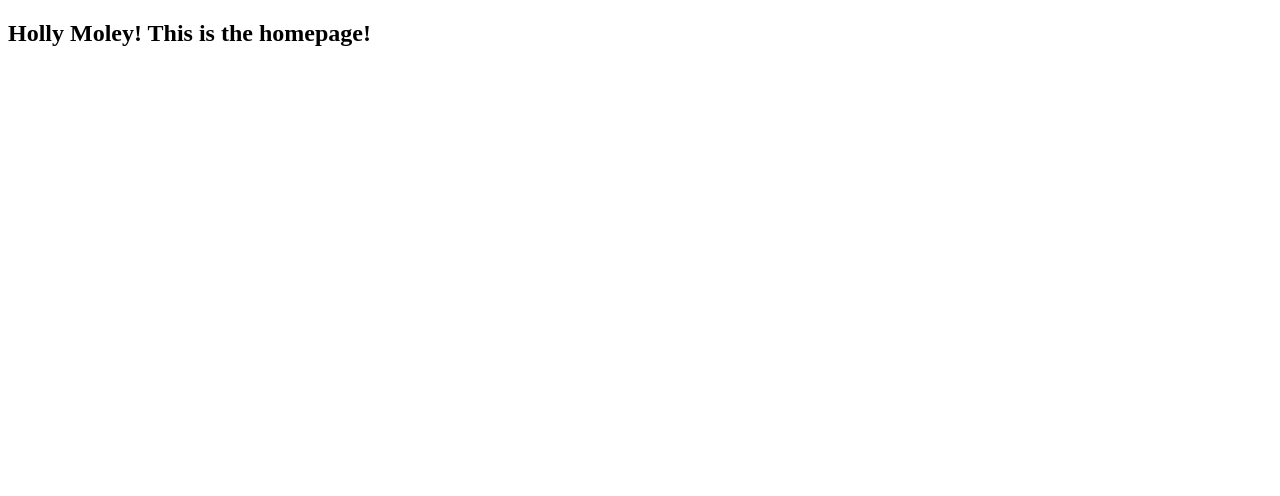
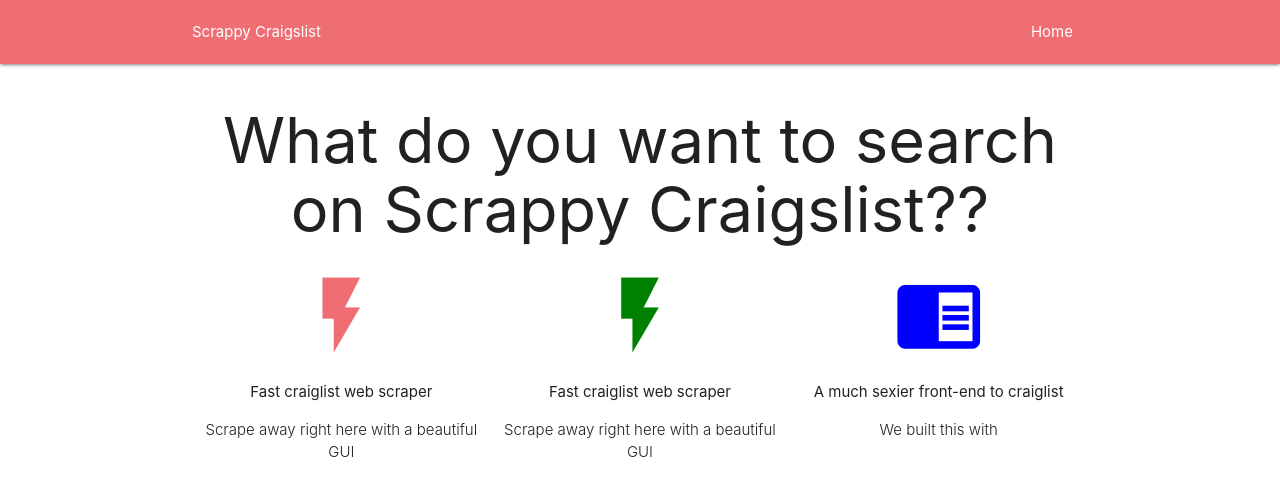
Before and after one commit to Osteribo/scrappy_craigslist, a Django app: page / in a window 1280 px wide. Shown: the top 496 px of the page. Run offline with Django 3.2, Linux system fonts and the light colour scheme.

Commit message:
Update: added base.html with nav bar and home

```diff
--- a/templates/base.html
+++ b/templates/base.html
@@ -3,11 +3,60 @@
 <head>
     <meta charset="UTF-8">
     <meta name="viewport" content="width=device-width, initial-scale=1.0">
+    <link rel="stylesheet" href='style.css'>
+    <link rel="stylesheet" href="https://cdnjs.cloudflare.com/ajax/libs/materialize/1.0.0/css/materialize.min.css">
+    <link href="https://fonts.googleapis.com/icon?family=Material+Icons" rel="stylesheet">
     <title>Scrappy Craigslist</title>
 </head>
 <body>
-    <h2>
-        Holly Moley! This is the homepage!
-    </h2>
+    <nav>
+        <div class="container nav-wrapper">
+            <a href="/" class="brand-logp"> Scrappy Craigslist</a>
+            <ul id="nav-mobile" class="right">
+                <li><a href="/">Home</a></li>
+            </ul>
+
+        </div>
+    </nav>
+
+    <div class="container">
+    <h1 style="text-align: center">  What do you want to search on Scrappy Craigslist?? </h1>
+        <div class="row">
+            <div class="col s4">
+                <div class="center">
+                    <i class="large material-icons" style='color: #EE6E73'> flash_on</i>
+                    <p>Fast craiglist web scraper</p>
+                    <p class="light center">Scrape away right here with a beautiful GUI</p>
+                </div>
+            </div>
+
+            <div class="col s4">
+                <div class="center">
+                    <i class="large material-icons" style='color: green'> flash_on</i>
+                    <p>Fast craiglist web scraper</p>
+                    <p class="light center">Scrape away right here with a beautiful GUI</p>
+                </div>
+            </div>
+
+            <div class="col s4">
+                <div class="center">
+                    <i class="large material-icons" style='color: blue'> chrome_reader_mode</i>
+                    <p>A much sexier front-end to craiglist</p>
+                    <p class="light center">We built this with </p>
+                </div>
+            </div>
+
+
+        </div>
+    </div>
+
+        <!-- #DRY = Do not repeat yourself -->
+
+        {% block content %}
+
+        {% endblock content %}
+
+
+        <script src="https://cdnjs.cloudflare.com/ajax/libs/materialize/1.0.0/js/materialize.min.js"></script>
 </body>
 </html>
```
Also changed, not shown: templates/my_app/new_search.html (added).
